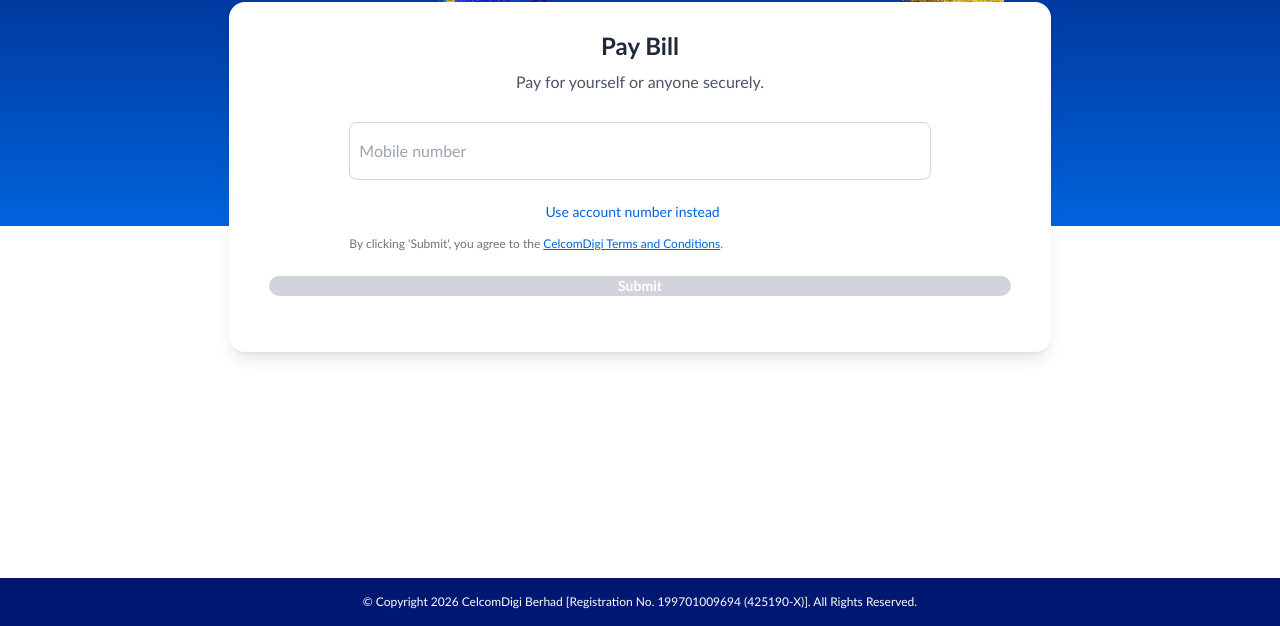
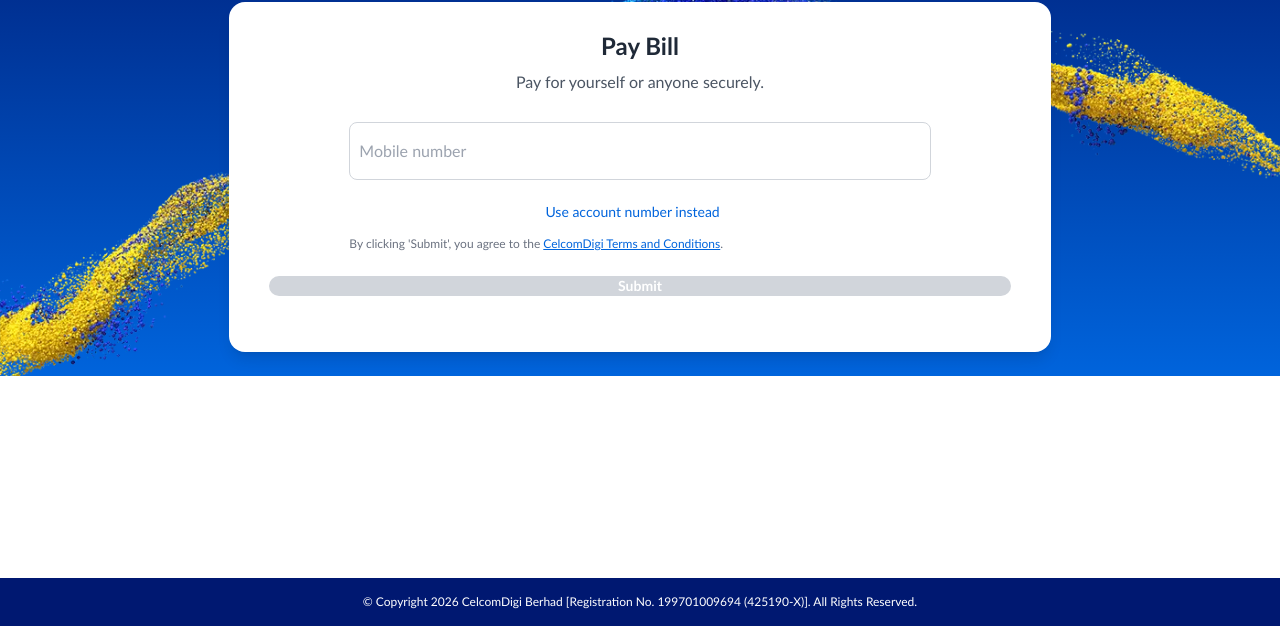
Before and after one commit to alraeesiclearing-sudo/celcomdigi-clone, a website: page bill.html in a window 1280 px wide. Shown: the part 174-800 px from the top of the page. Drawn offline with Linux system fonts and the light colour scheme; some icons are missing; files whose address does not match are found by name.

Commit message:
fix: match original CSS for bill.html backdrop and payment-method card borders

```diff
--- a/bill.html
+++ b/bill.html
@@ -11,15 +11,17 @@
   <style>
     /* ===== CD BACKDROP (Blue gradient background with arch image) ===== */
     .cd-backdrop {
-      background: url('/get-assets/resources/images/bg-arch-edit.webp') no-repeat center center,
-                  linear-gradient(180deg, #001870, #0064dc 100%, transparent 0%);
+      background-image: url('/get-assets/resources/images/bg-arch-edit.webp'), linear-gradient(rgb(0, 24, 112), rgb(0, 100, 220) 100%, rgba(255, 255, 255, 0) 0%);
+      background-size: contain, contain;
+      background-position: 100% 0%, 0% 0%;
+      background-repeat: no-repeat, repeat;
+      background-attachment: fixed, scroll;
       position: fixed;
       top: 0;
+      left: 0;
       width: 100%;
+      height: 550px;
       z-index: -1;
-      left: 0;
-      background-size: auto 100%, 100% 100%;
-      height: 50%;
     }
 
     /* ===== TAILWIND-LIKE UTILITIES ===== */
```
Also changed, not shown: payment-method.html (+21 -2 lines), get-assets/images/Group-220.svg (added).
